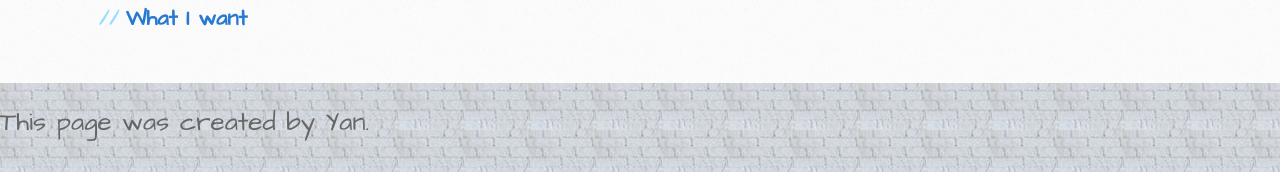
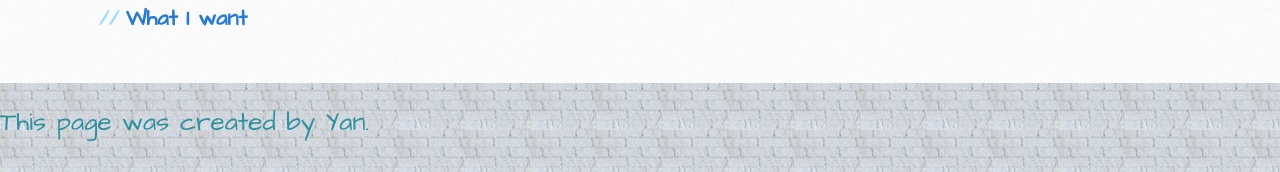
Before and after one commit to itcraftme/itcraftme, a Jekyll site: the page built from index.md, in a window 1280 px wide. Shown: the part 1019-1191 px from the top of the page. Built offline with Jekyll 4.4.1, drawn with Linux system fonts in a browser that asks for light colours; our own code applies the rules of GitHub Pages for plain Markdown files.

Commit message:
Update jekyll-theme-architect.scss

```diff
--- a/_sass/jekyll-theme-architect.scss
+++ b/_sass/jekyll-theme-architect.scss
@@ -328,10 +328,10 @@ footer {
 }
 
 footer a {
-  color: #666;
+  color: #30919E;
 }
 footer a:hover {
-  color: #444;
+  color: #4DEAFF;
 }
 
 /* MISC */
```
